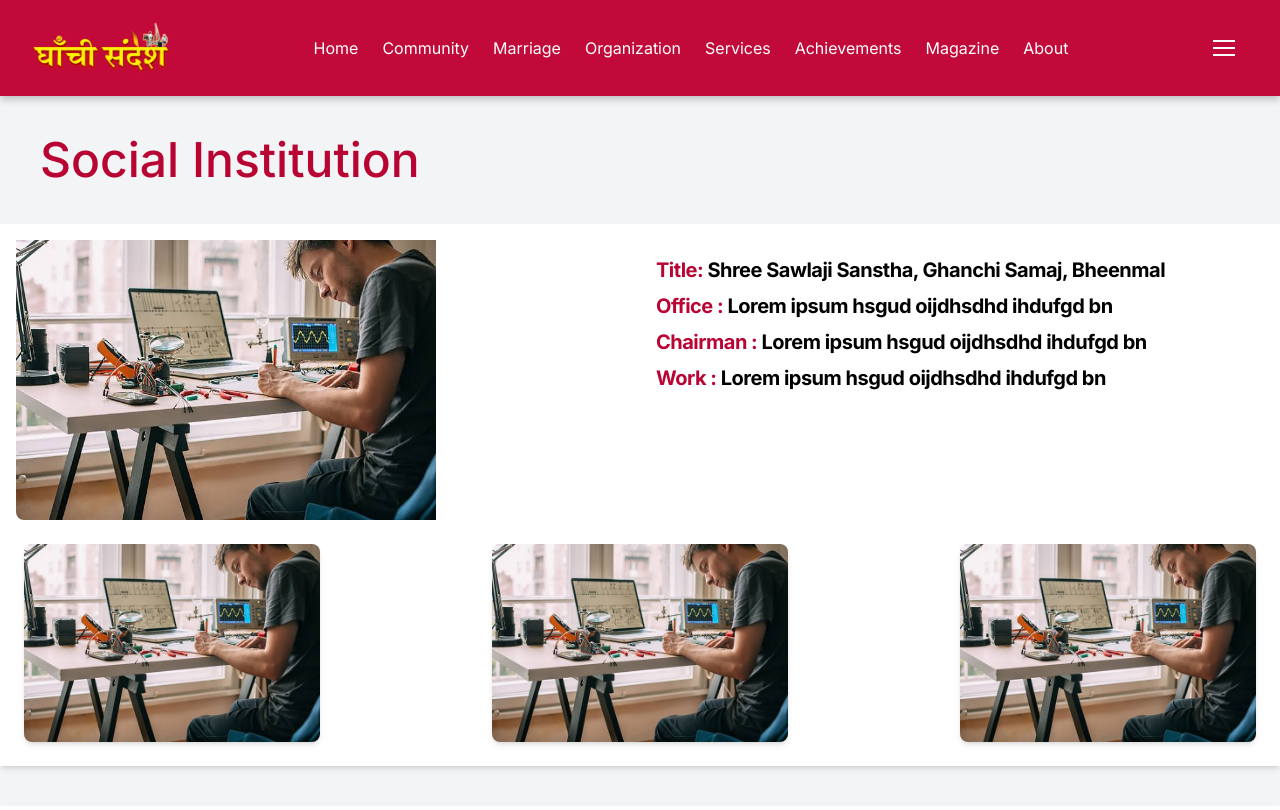
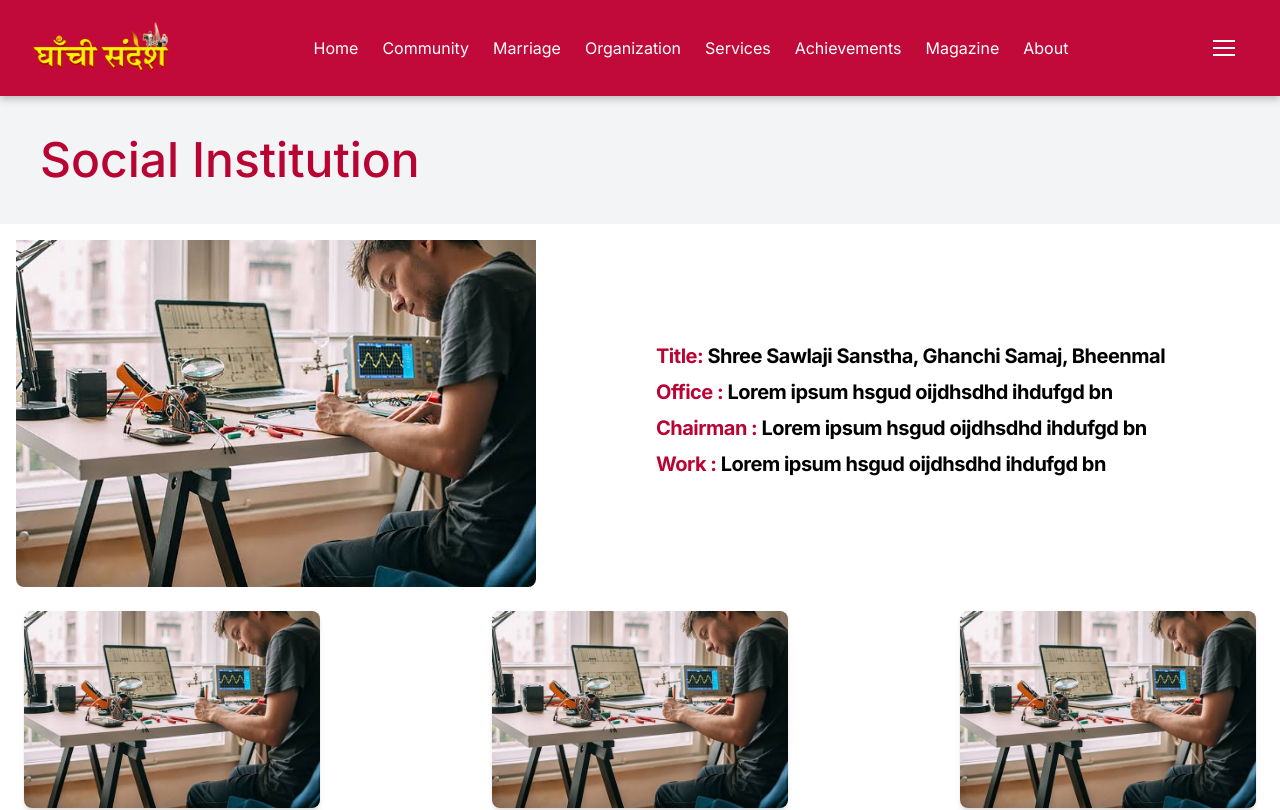
Before and after one commit to carnageitself/Ghanchi-Sandesh, a Next.js app: page /organization in a window 1280 px wide. Shown: the top 810 px of the page. Built offline with nearby package versions, Linux system fonts and the light colour scheme.

Commit message:
Summary page added and more bug fixes in responsive

```diff
--- a/app/components/MarriageData.jsx
+++ b/app/components/MarriageData.jsx
@@ -8,14 +8,12 @@ const MarriageData = () => {
     <>
       <div className="flex flex-col items-center overflow-hidden">
         <div className="w-full min-h-[70vh] bg-gray-100 flex flex-col items-center">
-        <div className=" img-div h-70 md:h-25 sm:h-20 w-full  overflow-hidden ">
+        <div className=" img-div h-[80vh] md:h-[60vh] sm:h-[20vh] w-full  overflow-hidden ">
             <Image src={Img} alt="image" className="w-full" />
           </div>
-        <div className=" w-full max-w-[750px]  relative bottom-[30px] ">
+          <div className=" w-full max-w-[750px]  relative bottom-[100px] ">
             <MarriageSearch />
           </div>
-
-
         </div>
       </div>
       <div className="pl-8 text-[32px] font-bold mt-5">Upload details</div>
--- a/app/components/NewsFeed.tsx
+++ b/app/components/NewsFeed.tsx
@@ -6,6 +6,8 @@ import { MdOutlineLocationOn } from "react-icons/md";
 import { BsShare } from "react-icons/bs";
 import { data } from "../data/NewsData";
 import { PiDotsThreeOutlineVertical } from "react-icons/pi";
+import Link from 'next/link';
+import Summary from "../summary/page";
 
 interface NewsData {
   title: string;
@@ -24,7 +26,7 @@ const NewsFeed: React.FC = () => {
   return (
     <>
       <div className="pt-6 pb-12">
-        <div className="">
+        <Link  href='/summary'>
           <div className="container w-100 lg:w-4/5 mx-auto flex flex-col">
             <div
               v-for="card in cards"
@@ -91,7 +93,7 @@ const NewsFeed: React.FC = () => {
           </div>
 
           {/* <!--/ card--> */}
-        </div>
+        </Link>
         {/* <!--/ flex--> */}
       </div>
       {/* </div> */}
--- a/app/components/OrganisationFeed.tsx
+++ b/app/components/OrganisationFeed.tsx
@@ -21,20 +21,21 @@ const OrganisationFeed: React.FC = () => {
   return (
     <>
       <div className="container mx-auto p-4 bg-white shadow-md mb-10">
-        <div className="bg-white rounded-lg  lg:flex">
+      <div className="bg-white rounded-lg  lg:flex items-center">
           {/* <!-- Left Image --> */}
           <div className="lg:w-1/2">
             <Image
               src={Img}
-              width={420}
-              height={320}
+              // width={420}
+              // height={320}
               alt="Achivment_page"
-              className=" rounded-t-lg lg:rounded-l-lg lg:rounded-t-none"
+              className=" sm:w-11/12 md:w-2/4 lg:w-10/12 rounded-lg lg:rounded-l-lg lg:rounded-t-none"
+
             />
           </div>
 
           {/* <!-- Right Content --> */}
-          <div className="lg:w-1/2 p-4">
+          <div className="lg:w-1/2 p-4 ">
             <div className="mb-2  font-bold tracking-tight text-xl">
               <span className="text-[hsl(344,96%,37%)] ">Title:</span> {title}{" "}
             </div>
--- a/app/components/ServiceCard.tsx
+++ b/app/components/ServiceCard.tsx
@@ -27,6 +27,7 @@ const ServiceCard = () => {
               </a>
             </div>
             <header className="flex gap-1.5 flex-col leading-tight p-2 md:p-4 mb-4">
+
               <h1 className="text-2xl">
                 <a
                   className="no-underline hover:underline font-extrabold text-[#B80433]"
--- a/app/summary/page.tsx
+++ b/app/summary/page.tsx
@@ -4,7 +4,7 @@ import Image from "next/image";
 import { BsShare } from "react-icons/bs";
 import { MdOutlineLocationOn } from "react-icons/md";
 
-const Summarypage = () => {
+const summary= () => {
   return (
     <>
       <div className="bg-white m-5">
@@ -54,4 +54,4 @@ const Summarypage = () => {
   );
 };
 
-export default Summarypage;
+export default summary;
```
Lines whose indentation alone changed are shown as unchanged.
